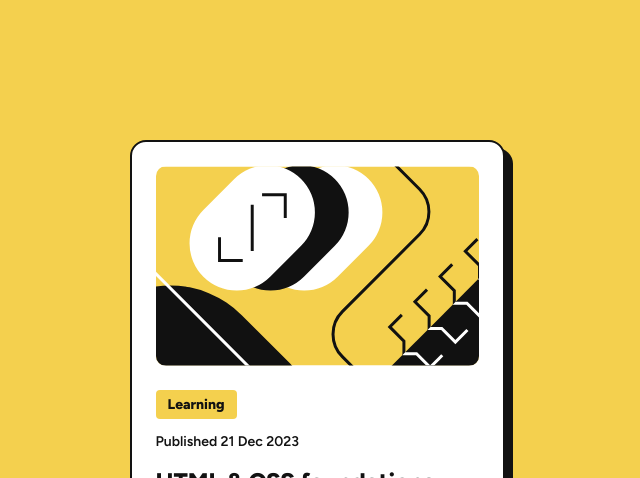
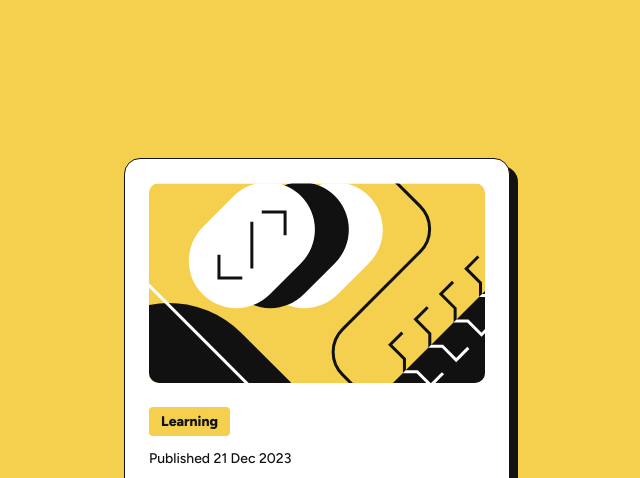
Before and after one commit to redstar504/css-blog-preview-card, a website: page index.html in a window 1280 px wide. Shown: the top 478 px of the page, without its empty margins (323-963 px from the left). Drawn offline with Linux system fonts and the light colour scheme.

Commit message:
Layout fixes

```diff
--- a/index.html
+++ b/index.html
@@ -3,30 +3,28 @@
 <head>
     <meta charset="UTF-8">
     <title>Blog Preview</title>
-  <link rel="stylesheet" href="screen.css?v=2">
+    <link rel="stylesheet" href="screen.css">
     <meta name="viewport" content="width=device-width, initial-scale=1">
     <link rel="icon" type="image/png" sizes="32x32" href="favicon-32x32.png">
 </head>
 <body>
-<section>
 <article>
     <img src="illustration-article.svg" alt="">
-    <main>
+    <header>
+        <h1><a href="">HTML & CSS foundations</a></h1>
+        <span>Published 21 Dec 2023</span>
         <ul class="tags">
             <li>Learning</li>
         </ul>
-      <span>Published 21 Dec 2023</span>
-      <h1><a href="">HTML & CSS foundations</a></h1>
+    </header>
     <p>These languages are the backbone of every website, defining structure, content, and presentation.</p>
-    </main>
     <footer>
         <img src="image-avatar.webp" alt="headshot">
         Greg Hooper
     </footer>
 </article>
-</section>
-<div class="attribution">
+<footer class="attribution">
     Code by Brayden Williams
-</div>
+</footer>
 </body>
 </html>
--- a/screen.css
+++ b/screen.css
@@ -58,59 +58,50 @@ html {
 }
 
 body {
+  min-height: 100%;
   font: 600 1em/1.5 Figtree, sans-serif;
+  background: var(--yellow);
+  color: var(--black);
   display: flex;
+  flex-direction: column;
   justify-content: center;
   align-items: center;
-  min-height: 100%;
-  background: var(--yellow);
-  color: var(--black);
-  flex-direction: column;
-  row-gap: 1.25rem;
-}
-
-section {
-  background: #fff;
-  margin: 2.25em 1.5rem 0;
-  padding: 1.5rem;
-  width: 20.375rem;
-  border-radius: 1rem;
-  border: 2px solid var(--black);
-  box-shadow: 8px 8px 0 var(--black);
 }
 
 article {
   display: flex;
   flex-direction: column;
   row-gap: 1.5rem;
+  box-sizing: border-box;
+  width: 20.5625rem;
+  margin: 2.25em 1.5rem 0;
+  padding: 1.5rem;
+  background: #fff;
+  border-radius: 1rem;
+  border: 1px solid var(--black);
+  box-shadow: 8px 8px 0 0 var(--black);
+  transition: 0.2s box-shadow;
 }
 
-article > img {
-  border-radius: 0.625rem;
-  object-fit: cover;
-  height: 12.5rem;
+article:hover {
+  box-shadow: 16px 16px 0 0 var(--black);
 }
 
-article main {
+article img {
+  height: 12.5rem;
+  object-fit: cover;
+  border-radius: 0.625rem;
+}
+
+header {
   display: flex;
   flex-direction: column;
   row-gap: 0.75rem;
   font-size: 0.75rem;
 }
 
-.tags {
-  margin: 0;
-}
-
-.tags li {
-  background: var(--yellow);
-  padding: 0.25rem 0.75rem;
-  border-radius: 0.25rem;
-  display: inline-block;
-  font-weight: 800;
-}
-
 h1 {
+  order: 1;
   font-weight: 800;
   font-size: 1.25rem;
 }
@@ -127,13 +118,31 @@ h1 a:hover {
   color: var(--yellow);
 }
 
+.tags {
+  order: -1;
+  margin: 0;
+}
+
+.tags li {
+  background: var(--yellow);
+  padding: 0.25rem 0.75rem;
+  border-radius: 0.25rem;
+  display: inline-block;
+  font-weight: 800;
+}
+
+span {
+  font-weight: 500;
+}
+
 p {
+  margin:-0.75rem 0 0;
   color: var(--grey);
   font-weight: 500;
   font-size: 0.875rem;
 }
 
-footer {
+article footer {
   font-weight: 800;
   display: flex;
   align-items: center;
@@ -141,7 +150,7 @@ footer {
   font-size: 0.875rem;
 }
 
-footer img {
+article footer img {
   width: 1.75rem;
   height: 1.75rem;
 }
@@ -152,14 +161,15 @@ footer img {
   font-size: .875em;
   color: #000;
   opacity: 0.75;
+  margin: 1.5em 0 -2.5em;
 }
 
-@media(min-width: 24.5rem) {
-  section {
-    width: 23.4375rem;
+@media(min-width: 27.125rem) {
+  article {
+    width: 24.125rem;
   }
 
-  article main {
+  header {
     font-size: 0.875rem;
   }
 
```
Lines whose indentation alone changed are shown as unchanged.
